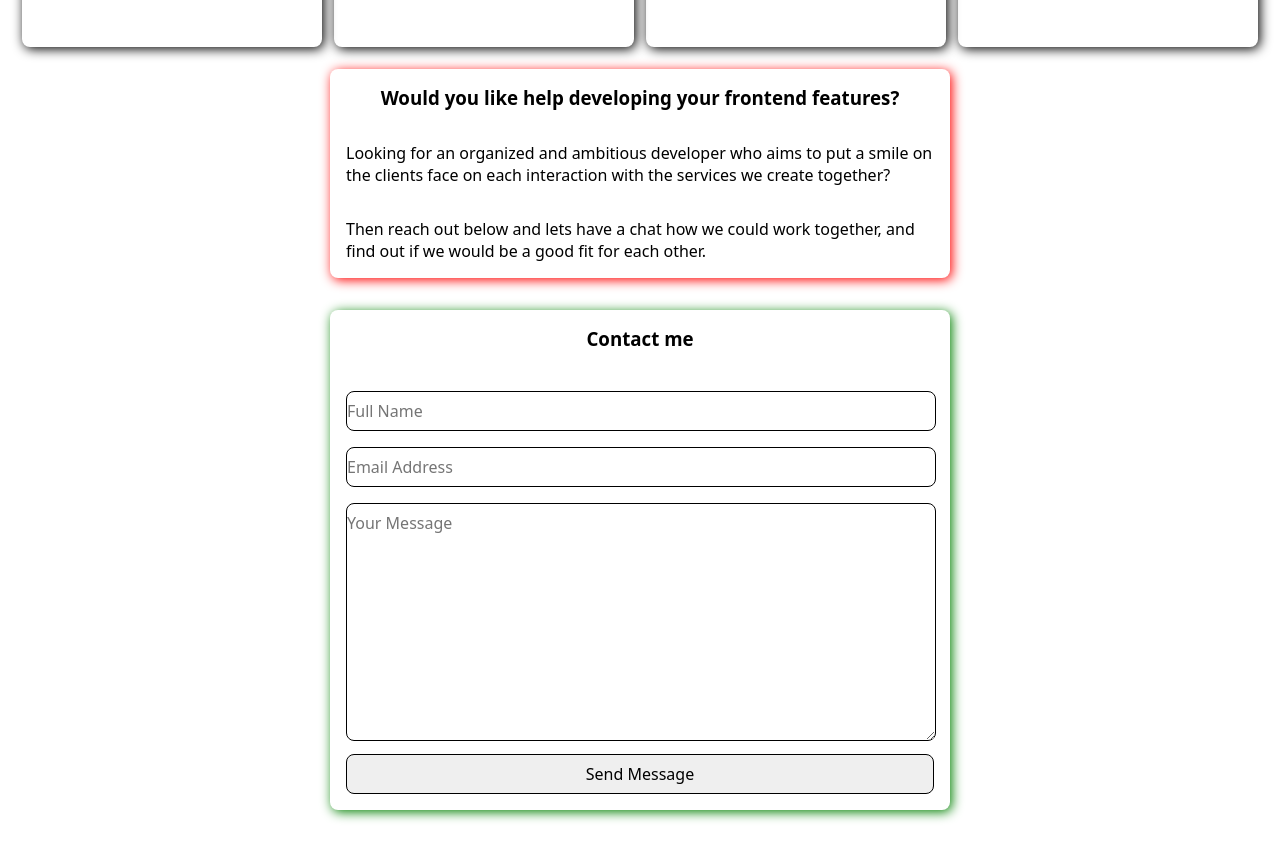
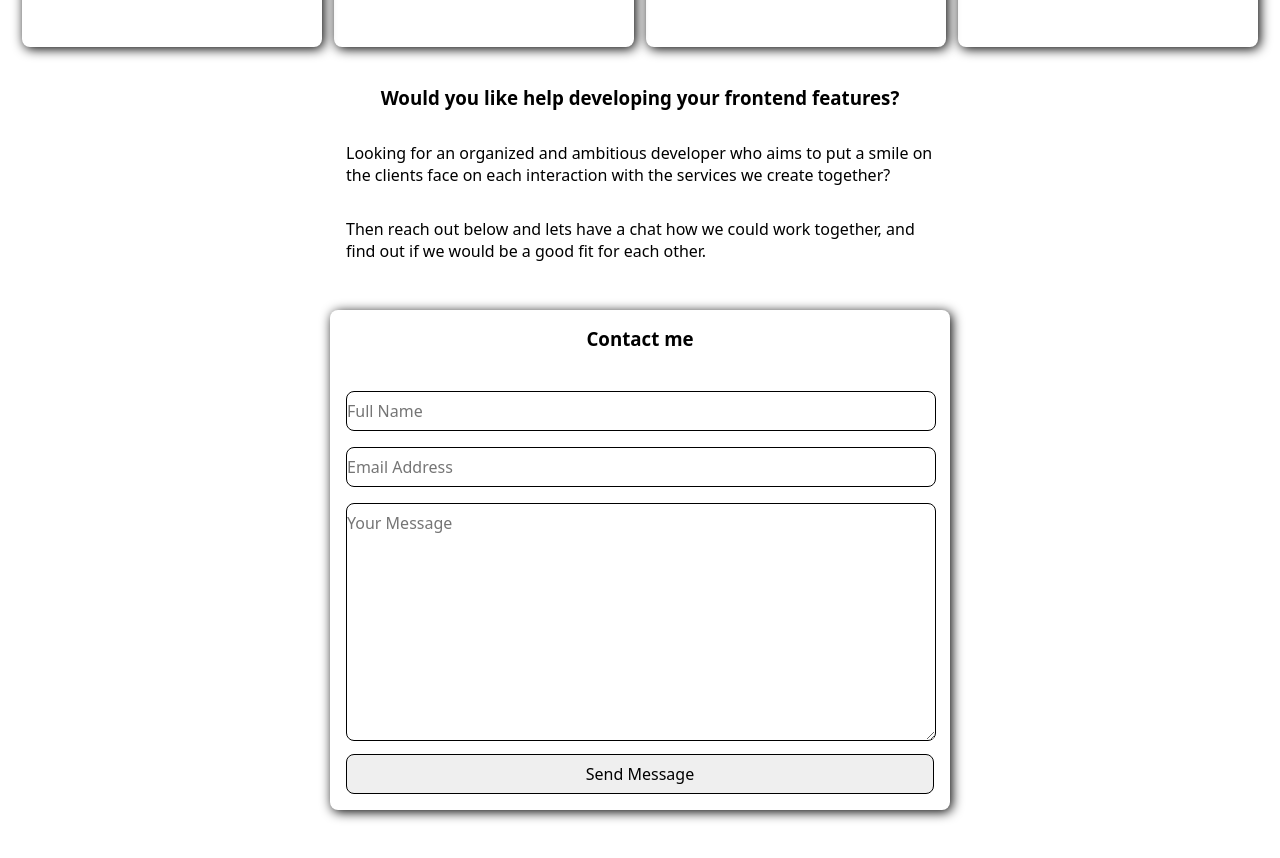
Before and after one commit to JohanCodeForFun/jh-portfolio, a plain HTML site: page index.html in a window 1280 px wide. Shown: the part 616-1474 px from the top of the page. Drawn offline with Linux system fonts and the light colour scheme.

Commit message:
change styling on about section

```diff
--- a/styles.css
+++ b/styles.css
@@ -28,7 +28,6 @@ main,
     background-position: center;
     background-color: #cccccc;
     color: white;
-    box-shadow: 2px 2px 4px black;
     text-shadow: 1px 1px black;
 }
 
@@ -44,14 +43,14 @@ main,
 
 /* about and contact formatting */
 
+.developer,
+.contact {
+    box-shadow: 2px 2px 12px black;
+}
 .about,
 .contact {
     border-radius: .5rem;
     flex: 1;
-    box-shadow: 2px 2px 12px green;
-}
-.about {
-    box-shadow: 2px 2px 12px red;
 }
 
 .about h1,
```
